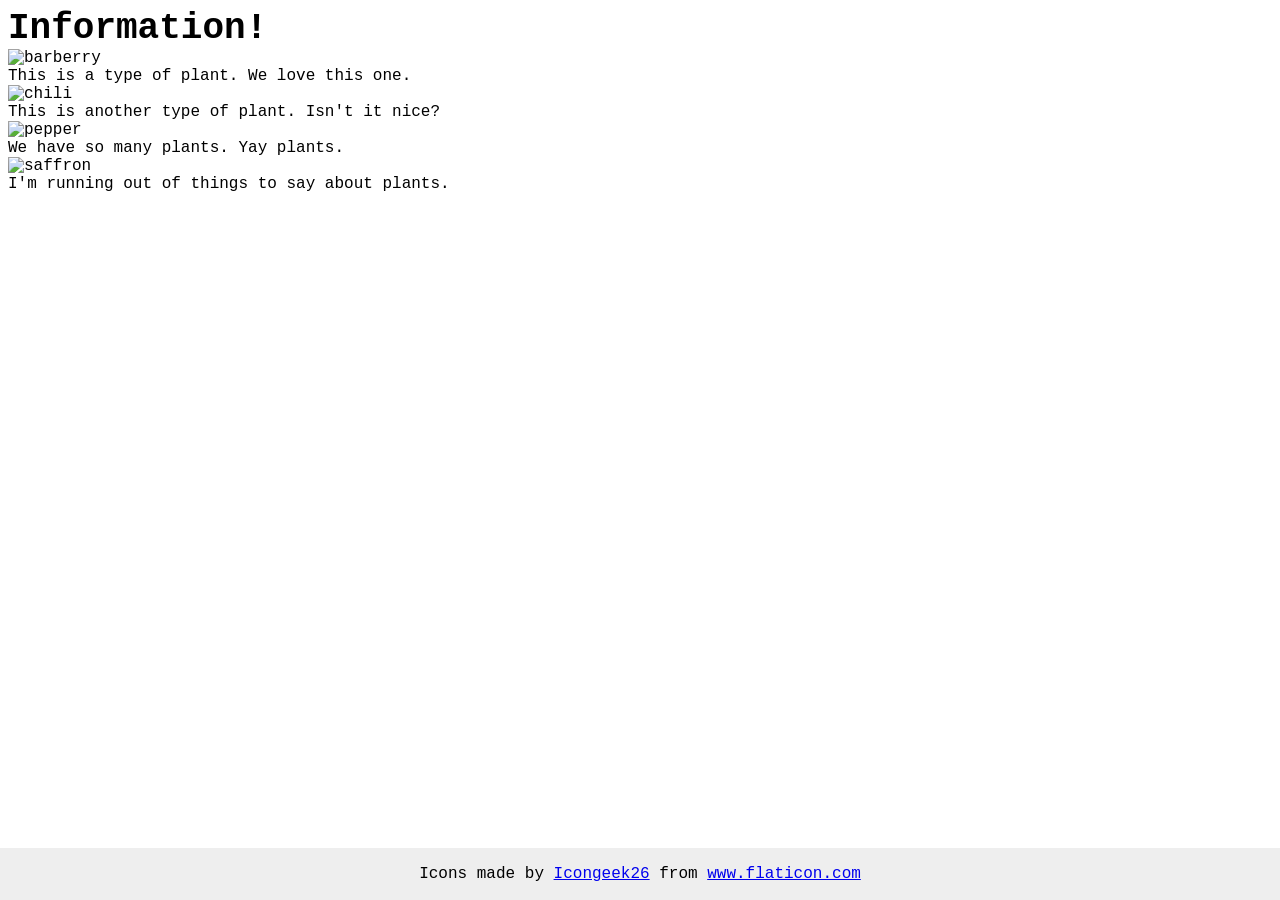
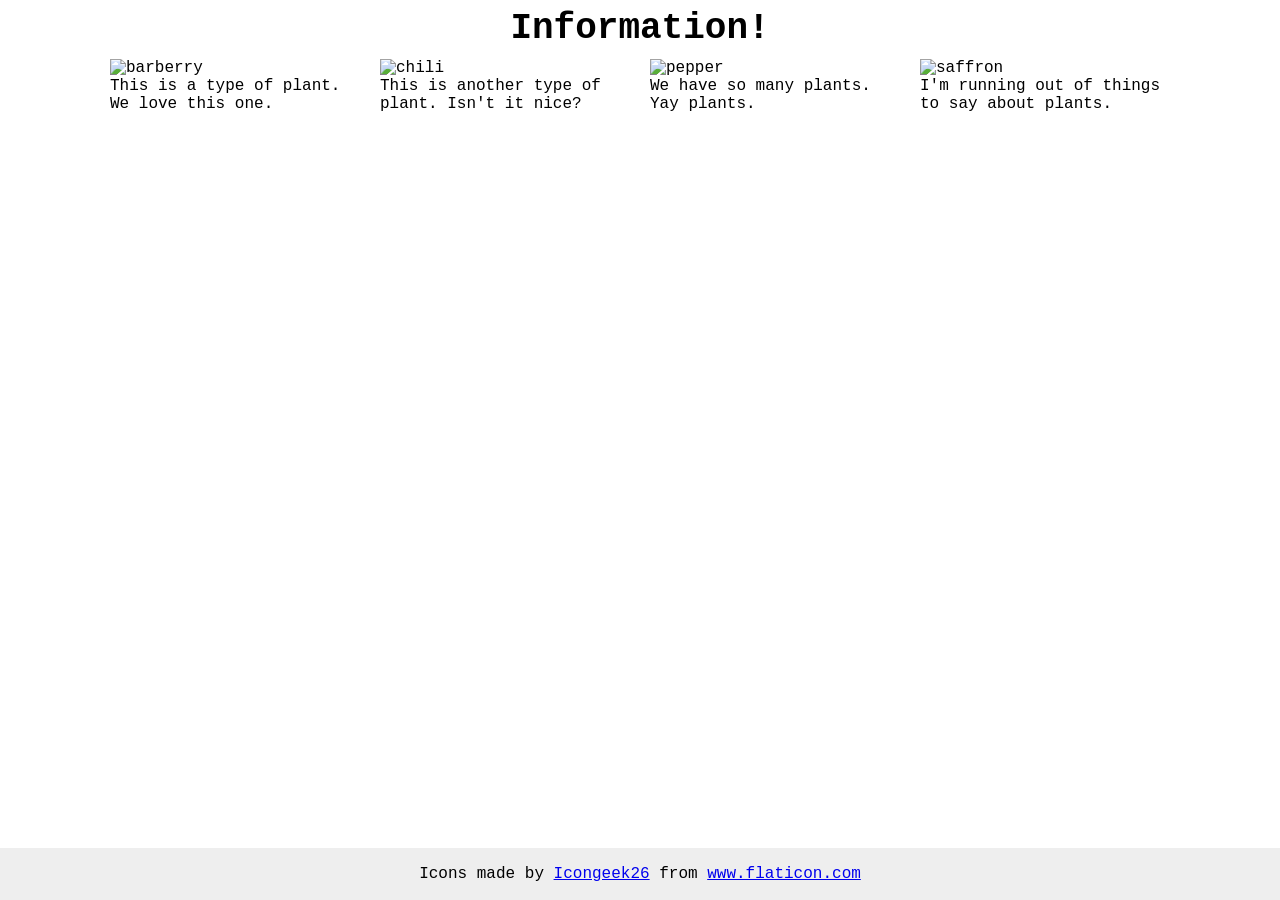

Add solution for 04-flex-information

--- a/foundations/flex/04-flex-information/style.css
+++ b/foundations/flex/04-flex-information/style.css
@@ -12,6 +12,26 @@ img {
   font-weight: 900;
 }
 
+.section {
+  display: flex;
+  justify-content: space-between;
+  align-items: center;
+  flex-direction: column;
+}
+
+.items {
+  display: flex;
+  justify-content: space-between;
+  align-items: center;
+  flex-direction: row;
+}
+
+.detail {
+  max-width: 250px;
+  padding: 10px;
+  flex: auto;
+}
+
 /* do not edit this footer */
 .footer {
   position: fixed;
